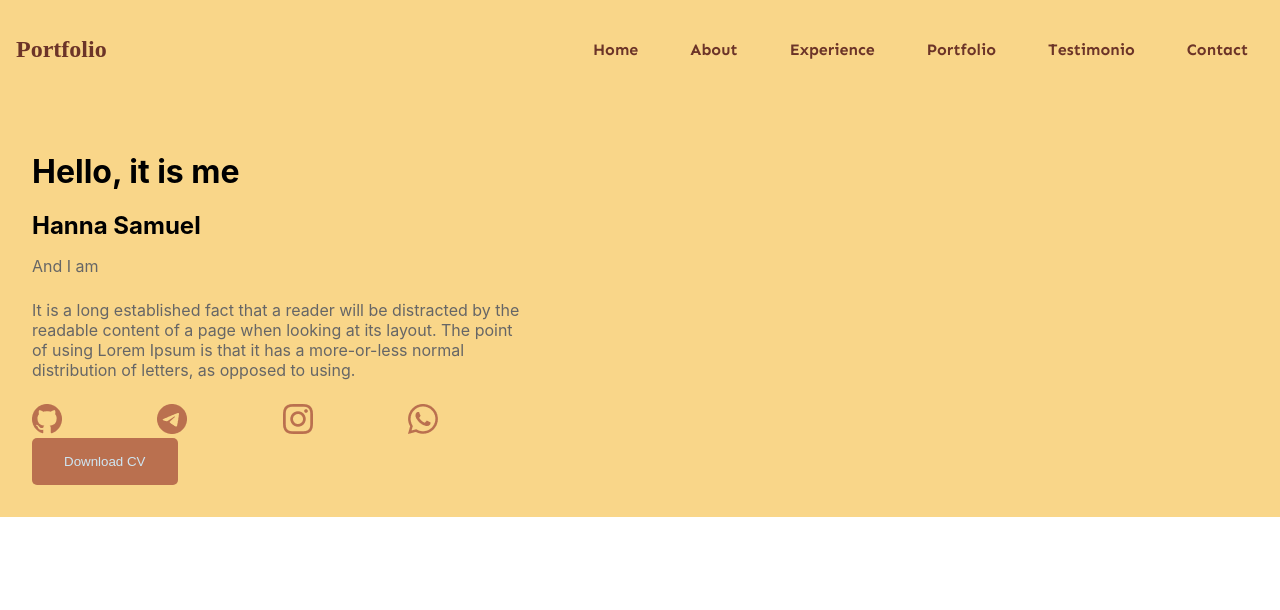
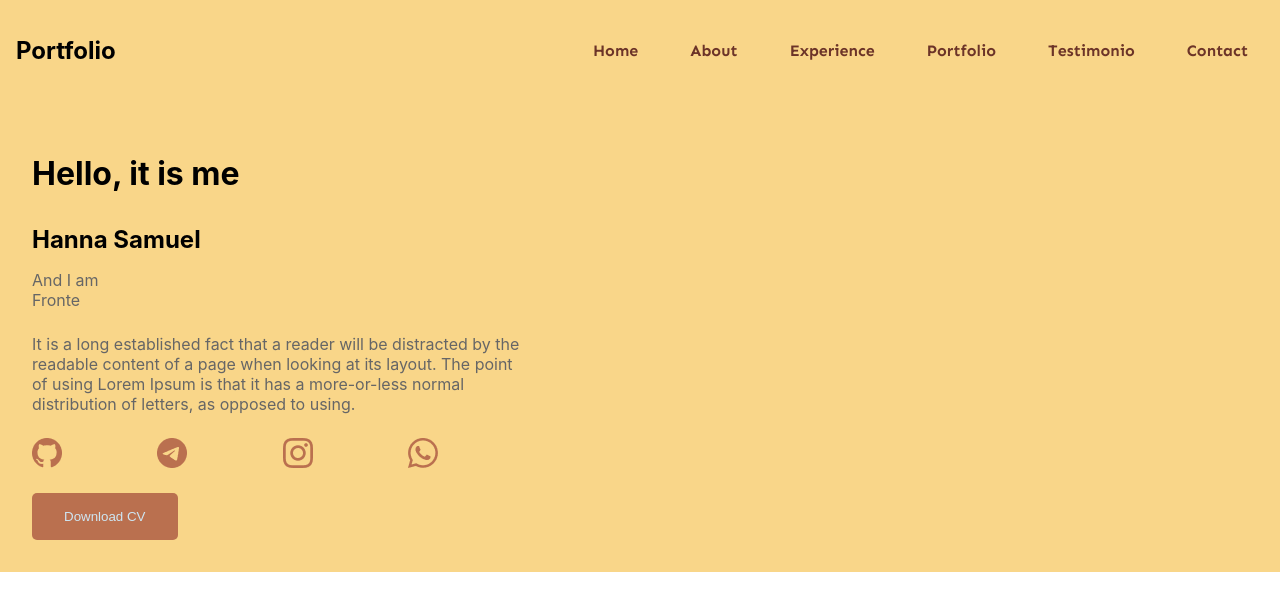
Before and after one commit to nansamuel12/PortWeb, a React (Create React App) app: page / in a window 1280 px wide. Shown: the top 610 px of the page. Built offline with nearby package versions, Linux system fonts and the light colour scheme; a web font is replaced by a local one.

Commit message:
second msg

```diff
--- a/src/Animation.js
+++ b/src/Animation.js
@@ -5,7 +5,6 @@ const Animation = () => {
   const fullText1 = 'Frontend Developer';
   const fullText2 = 'UI/UX Designer';
   const fullText3 = 'QA';
-
 
   useEffect(() => {
     const intervalId = setInterval(() => {
@@ -15,14 +14,19 @@ const Animation = () => {
           setText('');
           setTimeout(() => {
             setText(fullText2);
-          }, 500); // Delay before displaying "UI/UX Designer"
-        }, 500); // Delay after displaying "Frontend Developer"
+          }, 500);
+        }, 500);
       } else if (text === fullText2) {
         clearInterval(intervalId);
-      }
-      else if (text === fullText3) {
+        setTimeout(() => {
+          setText('');
+          setTimeout(() => {
+            setText(fullText3);
+          }, 500);
+        }, 500);
+      } else if (text === fullText3) {
         clearInterval(intervalId);
-      }else {
+      } else {
         setText(text + fullText1[text.length]);
       }
     }, 100); // Adjust interval for typing speed
@@ -30,7 +34,9 @@ const Animation = () => {
     return () => clearInterval(intervalId);
   }, [text]);
 
-
+  return (
+    <span>{text}</span>
+  );
 };
 
 export default Animation;
--- a/src/Home.js
+++ b/src/Home.js
@@ -16,7 +16,7 @@ import Animation from "./Animation";
   <a href="https://www.telegram.com/" target="_blank" rel="noopener noreferrer">
     <img src="/asset/telegram.png" alt="Telegram" />
   </a>
-  <a href="https://www.instagram.com/" target="_blank" rel="noopener noreferrer">
+  <a href="https://www.instagram.com/" targbashet="_blank" rel="noopener noreferrer">
     <img src="/asset/instagram.png" alt="Instagram" />
   </a>
   <a href="https://www.whatsapp.com/" target="_blank" rel="noopener noreferrer">
--- a/src/Navigation.js
+++ b/src/Navigation.js
@@ -6,7 +6,7 @@ import './index.css';
 const Navigation = () => {
     return (
       <nav className="navbar">
-        <h1 className="portfoliologo">Portfolio</h1>
+        <h1 className="portfoliolo00go">Portfolio</h1>
         <ul className="menu">
           <li><NavLink to="/Home" className="nav-link">Home</NavLink></li>
           <li><NavLink to="/About" className="nav-link">About</NavLink></li>
--- a/src/index.css
+++ b/src/index.css
@@ -25,8 +25,10 @@ code {
 .portfoliologo {
   color: #6C3428;
   font-family: serif;
-  margin-right: 40px;
+  margin-right: 50px;
   font-weight: bold;
+
+
 }
 
 .menu {
@@ -68,7 +70,7 @@ code {
 
 .content h1 {
   font-size: 2rem;
-  margin-bottom: 1rem;
+  margin-bottom: 2rem;
 }
 
 .content h2 {
@@ -84,17 +86,18 @@ code {
 
 .social-media {
   display: grid;
-  grid-template-columns: repeat(4, 1fr); /* 4 columns with equal width */
+  grid-template-columns: repeat(4, 2fr); /* 4 columns with equal width */
   grid-gap: 0.1rem; /* Space between icons */
 
 }
 .social-media a:hover {
-  background-color: #F9D689;
-  border: 3px solid #000;
+  display: grid;
+  grid-template-columns: repeat(3, 2fr); /* 4 columns with equal width */
+  grid-gap: 0.02rem; /* Space between icons */
+   background-color: #F9D689;
+  border: 2px solid #000;
   width: 40px;
   height: 40px;
-  align-items: center;
-  justify-content: center;
   border-radius: 50%;
 }
 
@@ -104,6 +107,7 @@ code {
 
 
 .download-btn {
+  margin-top: 21px;
   background-color: #BA704F;
   color: #CEE6F3;
   padding: 1rem 2rem;
```
